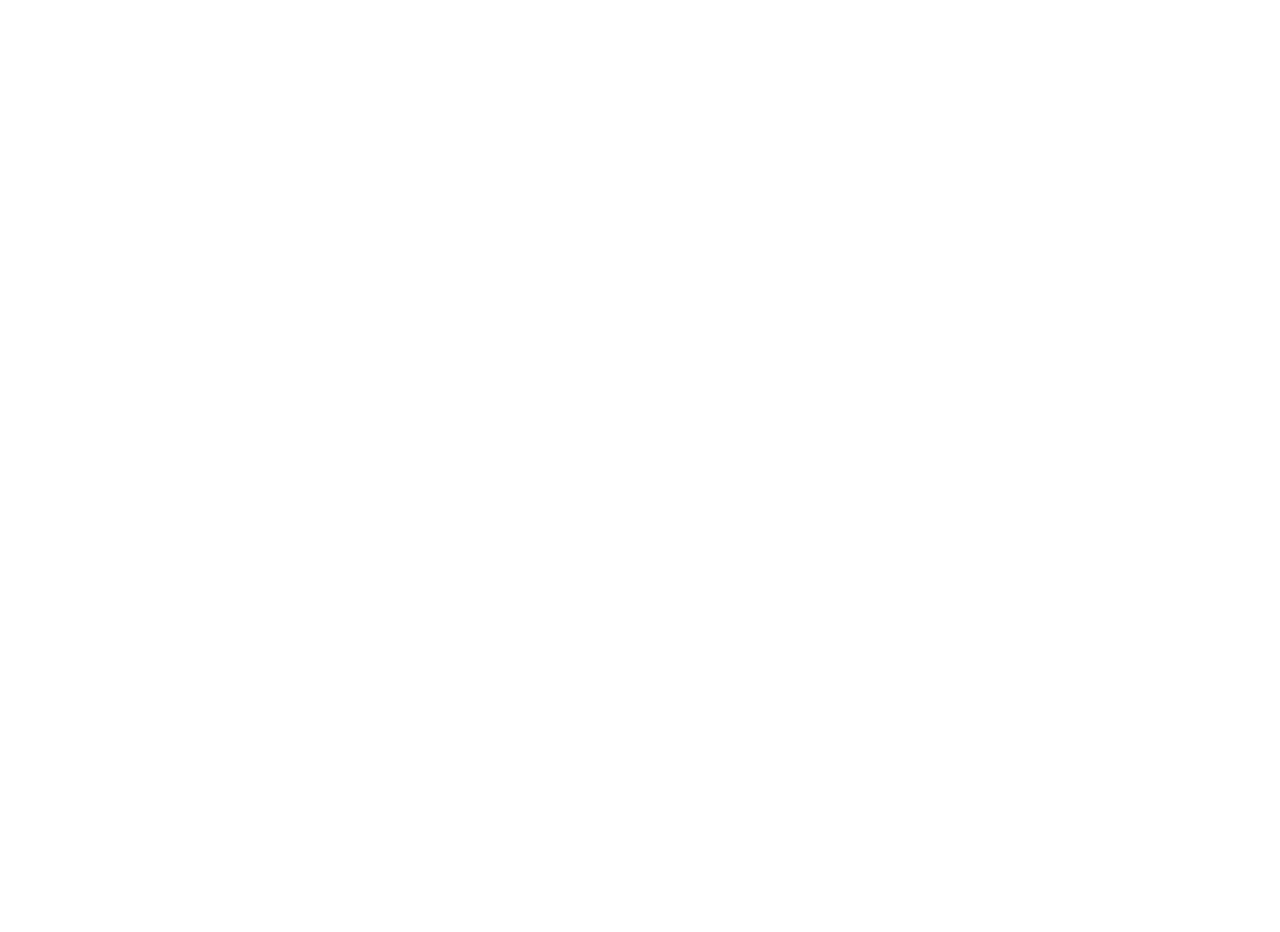
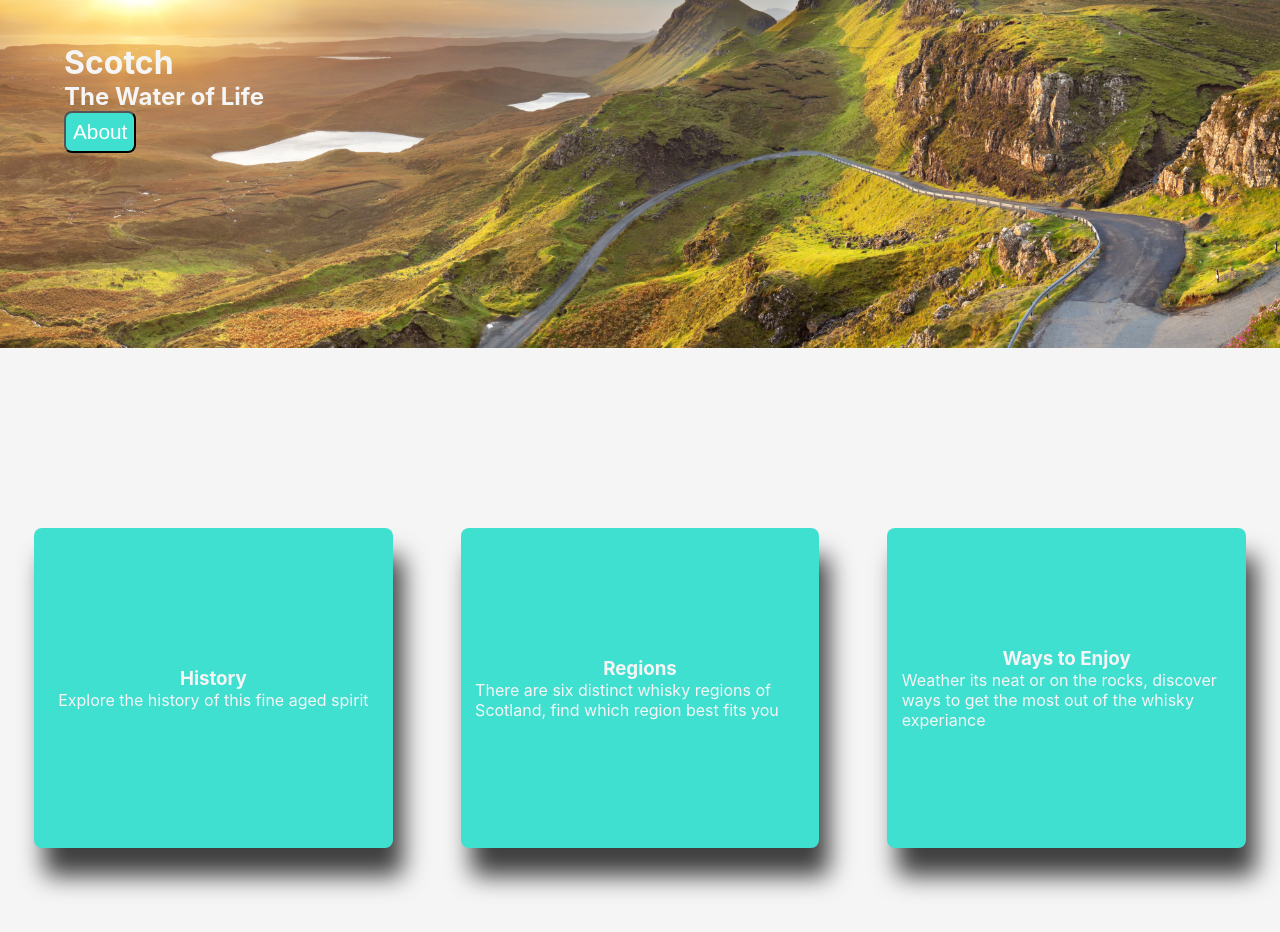
Before and after one commit to Sucharski90/Scotch-select, a React (Create React App) app: page / in a window 1280 px wide. Shown: the part 200-1132 px from the top of the page. Before the commit the page ends 800 px from the top, so only its background shows below. Built offline with nearby package versions, Linux system fonts and the light colour scheme.

Commit message:
adding sections to home

```diff
--- a/package.json
+++ b/package.json
@@ -6,8 +6,7 @@
     "react": "^16.7.0",
     "react-dom": "^16.7.0",
     "react-router-dom": "^4.3.1",
-    "react-scripts": "2.1.3",
-    "react-scroll-parallax": "^1.3.5"
+    "react-scripts": "2.1.3"
   },
   "scripts": {
     "start": "react-scripts start",
--- a/src/App.css
+++ b/src/App.css
@@ -13,6 +13,71 @@
 .header h1 {
   padding: 80px;
 }
+.hero {
+  background-image: url('../src/img/Scotland.jpg');
+  background-position: center;
+  background-size: cover;
+  height: 500px;
+  min-height: 500px;
+  width: 100%;
+  padding: 0px 0px;
+  margin: 0 auto;
+  display: flex;
+  align-items: center;
+}
+.hero-text {
+  padding-left: 5%;
+  color: whitesmoke;
+}
+.hero-text button {
+  color: white;
+  background-color: turquoise;
+  font-size: 1.3rem;
+  padding: 7px;
+  border-radius: 8px;
+}
+.hero-text button:hover {
+  background-color: whitesmoke;
+  cursor: pointer;
+  color: turquoise;
+  transition-delay: 400ms;
+}
+.option-section {
+  height: 85vh;
+  width: 100%;
+  background-color: whitesmoke;
+  display: flex;
+  align-items: center;
+  justify-content: space-around;
+}
+.threeSection {
+  height: 20rem;
+  width: 28%;
+  background-color: turquoise;
+  color: whitesmoke;
+  display: flex;
+  align-items: center;
+  flex-direction: column;
+  justify-content: center;
+  -webkit-box-shadow: 10px 28px 25px 0px rgba(0,0,0,0.75);
+  -moz-box-shadow: 10px 28px 25px 0px rgba(0,0,0,0.75);
+  box-shadow: 10px 28px 25px 0px rgba(0,0,0,0.75);
+  border-radius: 8px;
+}
+.threeSection:hover {
+  height: 21rem;
+  width: 29%;
+  cursor: pointer;
+  transition: all .2s ease-in-out;
+}
+.threeSection-content {
+  display: flex;
+  align-items: center;
+  flex-direction: column;
+  justify-content: center;
+  padding: 4%;
+}
+
 .Filter {
   background-color: rgb(50, 60, 88);
   width: 15%;
--- a/src/Components/Home.js
+++ /dev/null
@@ -1,14 +0,0 @@
-import React, { Component } from "react";
-import { Link } from 'react-router-dom';
-
-export default class Home extends Component {
-    render() {
-        return (
-            <div>
-            <Link to="/store">
-                <button>About</button>
-            </Link>
-            </div>
-        )
-    }
-}
--- /dev/null
+++ b/src/Components/Home.jsx
@@ -0,0 +1,45 @@
+import React, { Component } from "react";
+import { Link } from 'react-router-dom';
+
+
+export default class Home extends Component {
+    render() {
+        return (
+            <div>
+            {/* hero image */}
+            <div className='hero'>
+            {/* hero text */}
+            <div className='hero-text'>
+                <h1>Scotch</h1>
+                    <h2>The Water of Life</h2>
+            <Link to="/store">
+                <button>About</button>
+            </Link>
+            </div>
+            </div>
+
+            {/* section under hero */}
+            <div className='option-section'>
+                <div className='threeSection'>
+                    <div className='threeSection-content'>
+                    <h3>History</h3>
+                    <p>Explore the history of this fine aged spirit</p>
+                </div>
+                </div>
+                <div className='threeSection'>
+                <div className='threeSection-content'>
+                    <h3>Regions</h3>
+                    <p>There are six distinct whisky regions of Scotland, find which region best fits you</p>
+                </div>
+                </div>
+                <div className='threeSection'>
+                <div className='threeSection-content'>
+                    <h3>Ways to Enjoy</h3>
+                    <p>Weather its neat or on the rocks, discover ways to get the most out of the whisky experiance</p>
+                </div>
+                </div>
+            </div>
+            </div>
+        )
+    }
+}
```
Also changed, not shown: src/img/Scotland.jpg (added), 1 other file (tests, documents, lock files or other folders).
